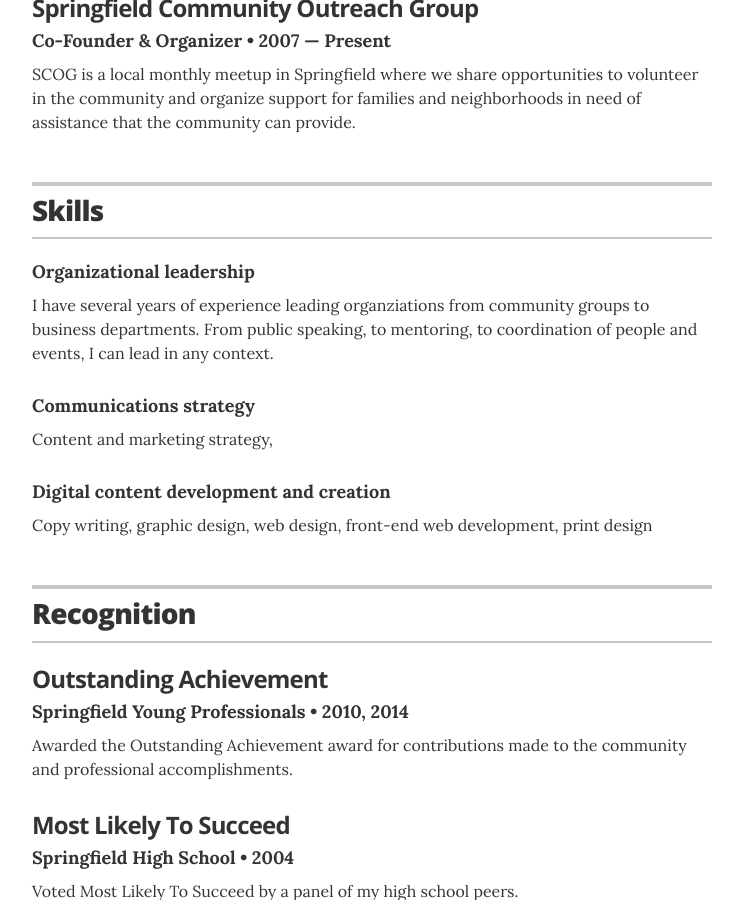
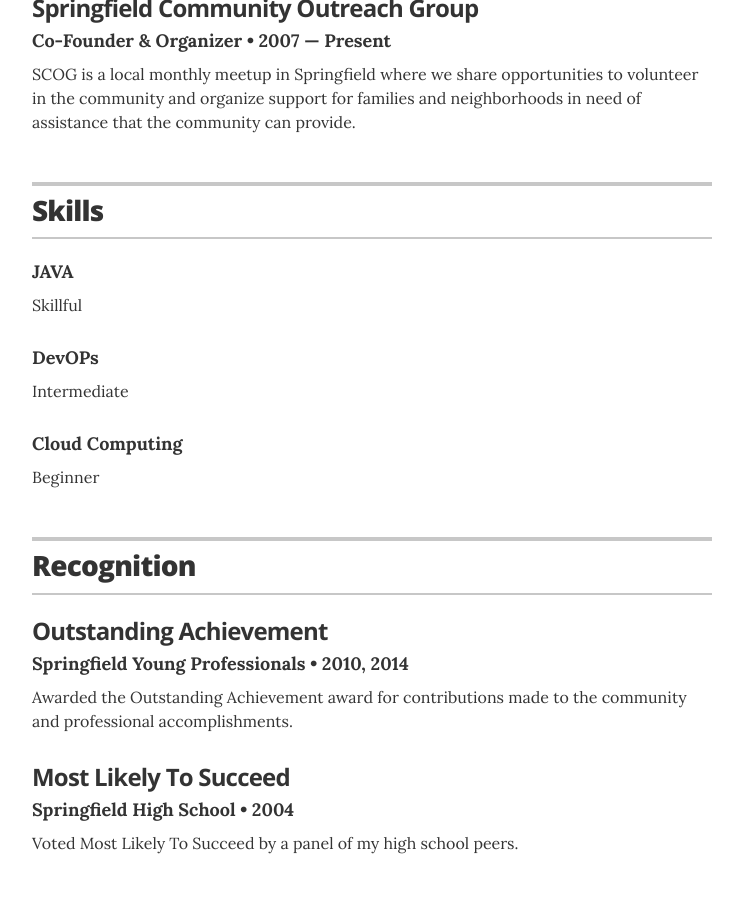
Before and after one commit to Souvik-Pramanik/resume, a Jekyll site: the page built from index.html, in a window 1280 px wide and 900 px high, scrolled down 1596 px. Shown: the whole window, without its empty margins (268-1011 px from the left). Built offline with Jekyll 4.4.1, drawn with Linux system fonts in a browser that asks for light colours.

Commit message:
Update skills.yml

```diff
--- a/_data/skills.yml
+++ b/_data/skills.yml
@@ -1,12 +1,12 @@
 # Skills
 # Organizational leadership
-- skill: Organizational leadership
-  description: I have several years of experience leading organziations from community groups to business departments. From public speaking, to mentoring, to coordination of people and events, I can lead in any context.
+- skill: JAVA
+  description: Skillful
 
 # Communications strategy
-- skill: Communications strategy
-  description: Content and marketing strategy,
+- skill: DevOPs
+  description: Intermediate
 
 # Digital content development and creation
-- skill: Digital content development and creation
-  description: Copy writing, graphic design, web design, front-end web development, print design
+- skill: Cloud Computing
+  description: Beginner
```
